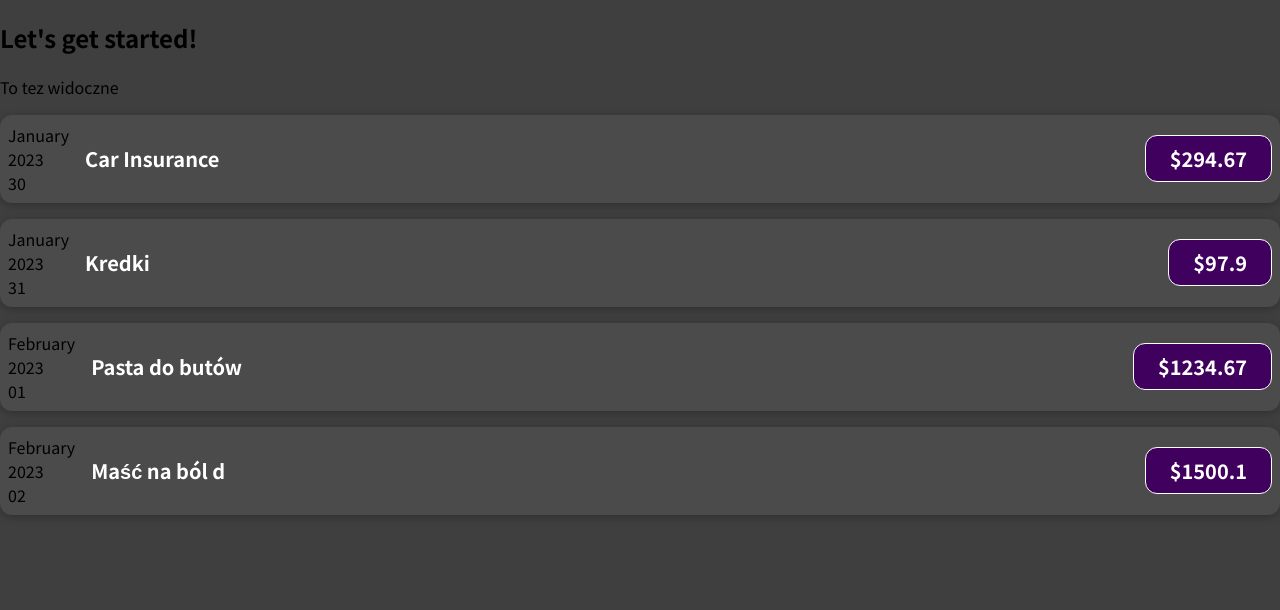
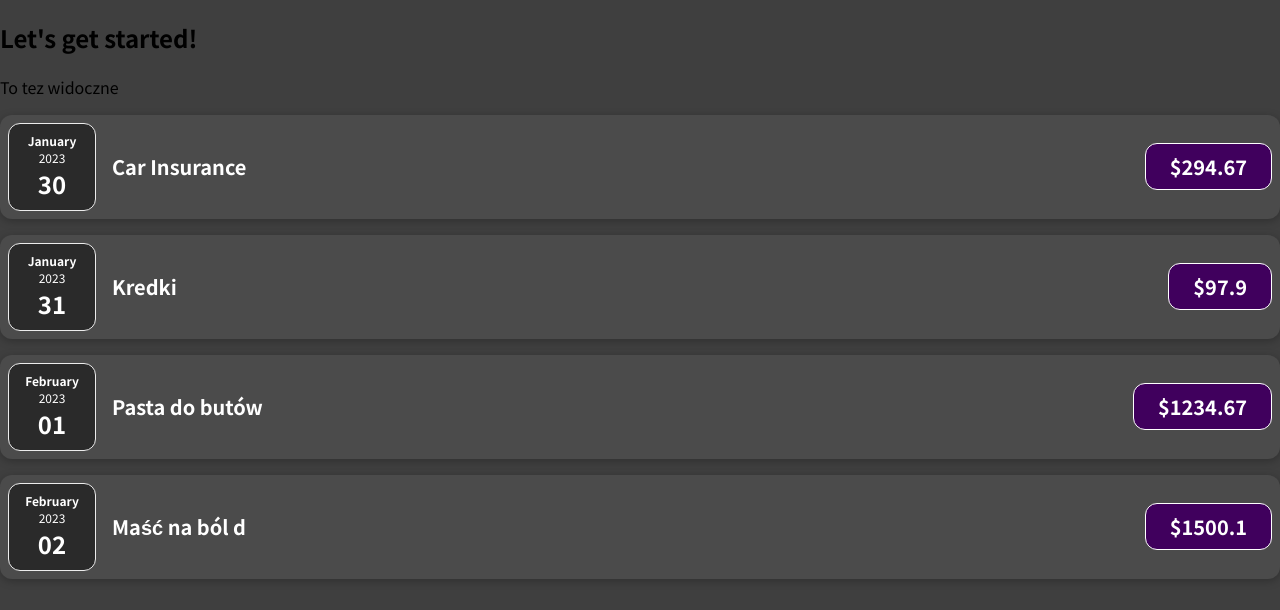
Before and after one commit to neertoon/learn-react, a JavaScript app: page / in a window 1280 px wide. Shown: the top 610 px of the page. Built offline with nearby package versions, Linux system fonts and the light colour scheme.

Commit message:
Wydzielenie komponentu daty

```diff
--- a/src/App.js
+++ b/src/App.js
@@ -7,6 +7,7 @@
       { id: 'e3', title: 'Pasta do butów', amount: 1234.67, date: new Date(2023, 1, 1)},
       { id: 'e4', title: 'Maść na ból d', amount: 1500.10, date: new Date(2023, 1, 2)}
   ];
+
   return (
     <div>
       <h2>Let's get started!</h2>
--- /dev/null
+++ b/src/components/ExpenseDate.css
@@ -0,0 +1,26 @@
+.expense-date {
+  display: flex;
+  flex-direction: column;
+  width: 5.5rem;
+  height: 5.5rem;
+  border: 1px solid #ececec;
+  background-color: #2a2a2a;
+  color: white;
+  border-radius: 12px;
+  align-items: center;
+  justify-content: center;
+}
+
+.expense-date__month {
+  font-size: 0.75rem;
+  font-weight: bold;
+}
+
+.expense-date__year {
+  font-size: 0.75rem;
+}
+
+.expense-date__day {
+  font-size: 1.5rem;
+  font-weight: bold;
+}
--- /dev/null
+++ b/src/components/ExpenseDate.js
@@ -0,0 +1,17 @@
+import './ExpenseDate.css';
+
+function ExpenseDate(props) {
+  let month = props.date.toLocaleString("en-US", { month: "long" });
+  let day = props.date.toLocaleString("en-US", { day: "2-digit" });
+  let year = props.date.getFullYear();
+
+  return (
+    <div className="expense-date">
+      <div className="expense-date__month">{month}</div>
+      <div className="expense-date__year">{year}</div>
+      <div className="expense-date__day">{day}</div>
+    </div>
+  );
+}
+
+export default ExpenseDate;
--- a/src/components/ExpenseItem.js
+++ b/src/components/ExpenseItem.js
@@ -1,16 +1,10 @@
 import './ExpenseItem.css';
+import ExpenseDate from './ExpenseDate';
 
 function ExpenseItem(props) {
-  let month = props.date.toLocaleString('en-US', { month: 'long' });
-  let day = props.date.toLocaleString('en-US', { day: '2-digit' });
-  let year = props.date.getFullYear();
   return (
     <div className="expense-item">
-      <div>
-        <div>{month}</div>
-        <div>{year}</div>
-        <div>{day}</div>
-      </div>
+      <ExpenseDate date={props.date}></ExpenseDate>
       <div class="expense-item__description">
         <h2>{props.title}</h2>
         <div className="expense-item__price">${props.amount}</div>
```
